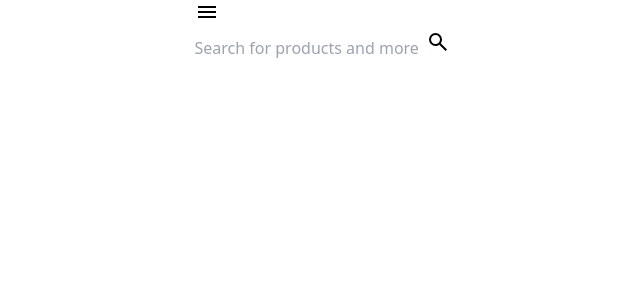
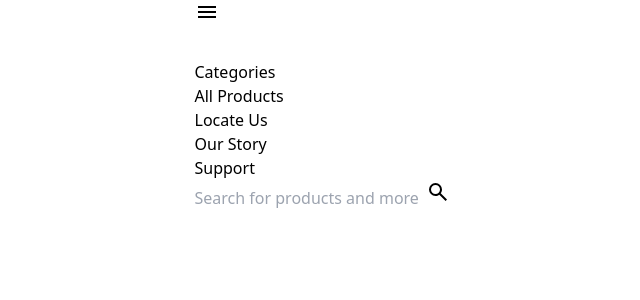
Before and after one commit to SamirJabre/New-Jersey-Front, a React (Vite) app: page / in a window 1280 px wide. Shown: the top 300 px of the page, without its empty margins (318-958 px from the left). Built offline with nearby package versions, Linux system fonts and the light colour scheme.

Commit message:
chore: Update side navigation styling and visibility in Header component

```diff
--- a/src/Components/Header/Header.css
+++ b/src/Components/Header/Header.css
@@ -1,3 +1,21 @@
+.side_navigation_bar {
+    position: absolute;
+    top: 0;
+    left: -100%;
+    width: 60%;
+    height: 100%;
+    background-color: black;
+    opacity: 0.9;
+    transition: left 0.3s ease;
+    z-index: 1000;
+    padding: 20px;
+    display: flex;
+    justify-content: space-between;
+  }
+
+  .side_navigation_bar.visible {
+    left: 0;
+  }
 /* *{
     user-select: none;
 }
--- a/src/Components/Header/Header.jsx
+++ b/src/Components/Header/Header.jsx
@@ -42,17 +42,25 @@ function Header() {
             : "hidden"
         } `}
       >
-        <div className="h-full w-1/2 bg-black">
-
+        <div className="h-full w-3/5 bg-black flex flex-col justify-start items-center p-5">
+          <div className="w-full h-10 flex items-center justify-end">
+            <button className="h-10 w-10" onClick={()=>setIsSideNavVisible(false)}>
+              <img src={close} alt="close icon" className="w-full h-full"/>
+            </button>
+          </div>
+          <ul className="w-full h-1/2 flex flex-col justify-between py-5 items-center">
+            <li className="w-full h-10 border-b text-white font-semibold text-lg text-center">Categories</li>
+            <li className="w-full h-10 border-b text-white font-semibold text-lg text-center">All Products</li>
+            <li className="w-full h-10 border-b text-white font-semibold text-lg text-center">Locate Us</li>
+            <li className="w-full h-10 border-b text-white font-semibold text-lg text-center">Our Story</li>
+            <li className="w-full h-10 border-b text-white font-semibold text-lg text-center">Support</li>
+          </ul>
         </div>
-
-
-
-        <div className="h-full w-1/2 bg-black opacity-50" onClick={()=>setIsSideNavVisible(false)}>
-        </div>
-
-
-        </div>
+        <div
+          className="h-full w-2/5 bg-black opacity-50"
+          onClick={() => setIsSideNavVisible(false)}
+        ></div>
+      </div>
 
       <div className="w-4/6 h-8 flex justify-between items-center rounded-full border border-black">
         <input
```
